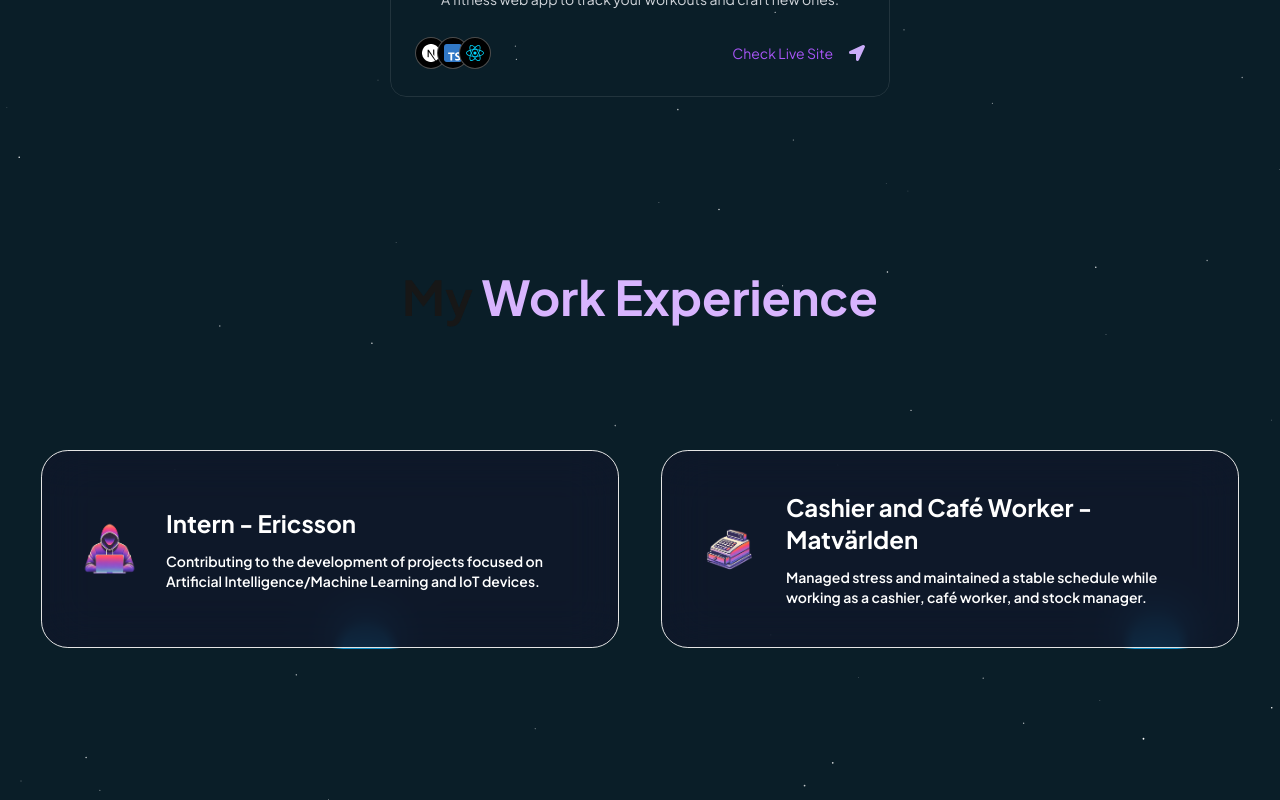
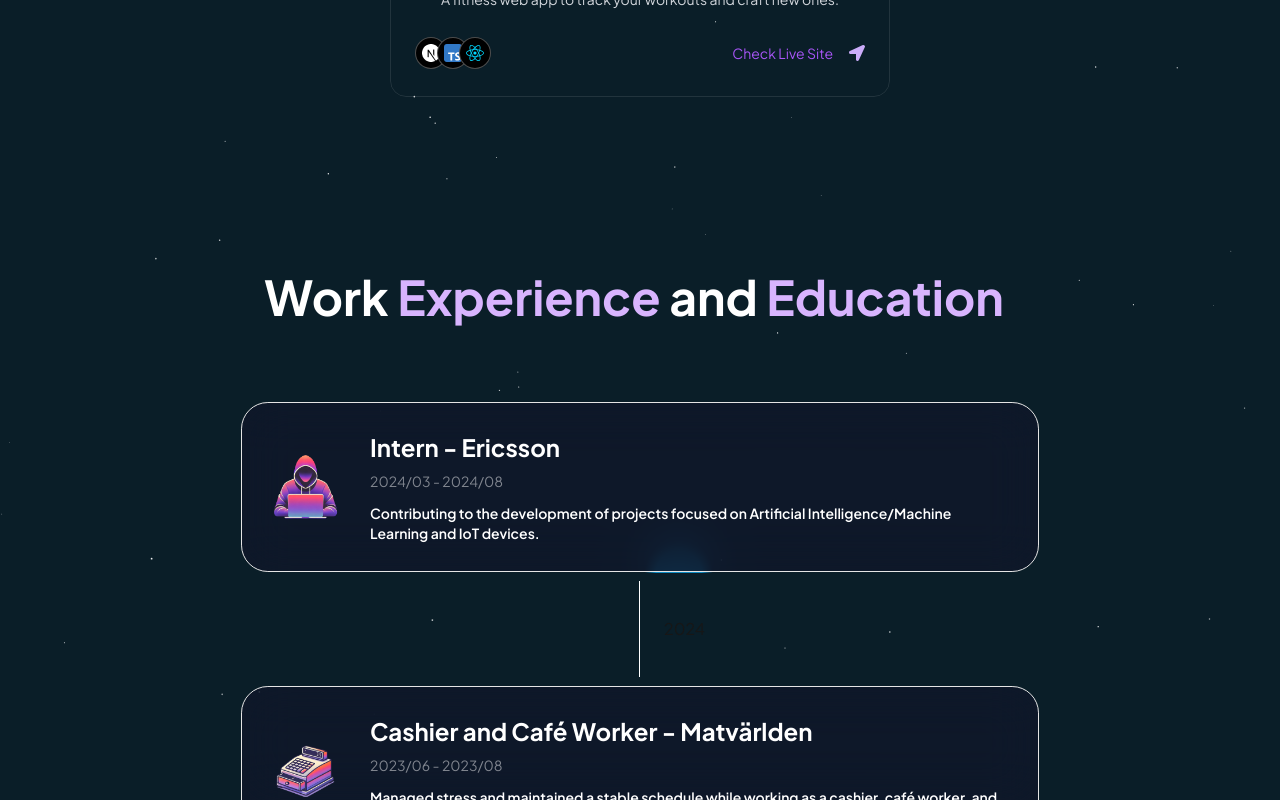
Before and after one commit to Serdar-b/portfolio, a Next.js app: page / in a window 1280 px wide. Shown: the part 2000-2800 px from the top of the page. Built offline with nearby package versions, Linux system fonts and the light colour scheme.

Commit message:
local error fix, changed experience into a timeline

```diff
--- a/components/Experience.tsx
+++ b/components/Experience.tsx
@@ -3,40 +3,54 @@ import { workExperience } from "../data";
 import React from "react";
 import { Button } from "./ui/movingBorder";
 import Image from "next/image";
-
 const Experience = () => {
   return (
-    <div className="py-20" id="experiences">
-      <h1 className="text-center font-bold text-4xl md:text-5xl pb-20">
-        My
-        <span className="text-purple-300"> Work Experience</span>
+    <div
+      className="flex flex-col justify-center items-center py-20"
+      id="experiences"
+    >
+      <h1 className="text-center font-bold text-4xl md:text-5xl pb-20 mr-3">
+        <span className="text-white">
+          Work <span className="text-purple-300">Experience</span> and{" "}
+          <span className="text-purple-300">Education</span>
+        </span>
       </h1>
-      <div className="w-full mt-12 grid lg:grid-cols-4 grid-cols-1 gap-10">
+      <div className="flex flex-col justify-center items-center gap-2 max-w-[600px] sm:max-w-[800px]">
         {workExperience.map((card) => (
+          <React.Fragment key={card.id}>
+            {/* Card */}
             <Button
-            key={card.id}
               borderRadius="1.75rem"
-            className="flex-1 text-white border-neutral-200 dark:border-slate-800"
+              className="flex-1 text-white border-neutral-200 dark:border-slate-800 p-3"
               duration={Math.floor(Math.random() * 10000) + 10000}
             >
-            <div className="flex lg:flex-row flex-col lg:items-center p-3 py-6 md:p-5 lg:p-10 gap-2">
+              <div className="flex items-center md:flex-row flex-col md:items-center p-3 py-6 md:p-5 lg:p-4 gap-2">
                 <Image
                   src={card.thumbnail}
                   alt={card.thumbnail}
-                width={54}
-                height={54}
-                className="lg:w-18 md:w-14 w-12"
+                  width={72}
+                  height={72}
+                  quality={100}
+                  className="object-contain"
                 />
                 <div className="lg:ms-5">
                   <h1 className="text-start text-xl md:text-2xl font-bold">
                     {card.title}
                   </h1>
+                  <h2 className="text-start pt-2 text-gray-100/50 text-sm font-thin">
+                    {card.date}
+                  </h2>
                   <p className="text-start text-white-100 mt-3 font-semibold">
                     {card.desc}
                   </p>
                 </div>
               </div>
             </Button>
+            <div className="flex flex-row items-center ml-16 justify-center gap-6">
+              <div className="bg-white w-[1px] h-24 mx-auto" />
+              <h1>{card.year}</h1>
+            </div>
+          </React.Fragment>
         ))}
       </div>
     </div>
--- a/components/ToolBox.tsx
+++ b/components/ToolBox.tsx
@@ -1,4 +1,3 @@
-
 import { toolBox } from "@/data";
 import React, { Fragment } from "react";
 import Icon from "./Icon";
--- a/data/index.ts
+++ b/data/index.ts
@@ -4,12 +4,13 @@ export const navItems = [
   { name: "Contact", link: "#about" },
 ];
 
-
 export const workExperience = [
   {
     id: 1,
     title: "Intern - Ericsson",
     desc: "Contributing to the development of projects focused on Artificial Intelligence/Machine Learning and IoT devices.",
+    date: "2024/03 - 2024/08",
+    year: "2024",
     className: "md:col-span-2",
     thumbnail: "/intern.png",
   },
@@ -17,10 +18,22 @@ export const workExperience = [
     id: 2,
     title: "Cashier and Café Worker - Matvärlden",
     desc: "Managed stress and maintained a stable schedule while working as a cashier, café worker, and stock manager.",
+    date: "2023/06 - 2023/08",
+    year: "2023",
     className: "md:col-span-2",
     thumbnail: "/cashier.png",
   },
+  {
+    id: 3,
+    title: "BSc. Computer Engineering - KTH Royal Institute of Technology",
+    desc: "Studied computer engineering with courses in object-oriented programming, data structures, algorithms, and design of global applications.",
+    date: "2021/08 - 2024/06",
+    year: "2021",
+    className: "md:col-span-2",
+    thumbnail: "/book.png",
+  },
 ];
+
 
 import JsIcon from "@/public/icons/js.svg";
 import HtmlIcon from "@/public/icons/html5.svg";
--- a/next.config.ts
+++ b/next.config.ts
@@ -1,30 +1,22 @@
 /** @type {import('next').NextConfig} */
 const nextConfig: import('next').NextConfig = {
   webpack(config) {
-    // Grab the existing rule that handles SVG imports
-    const fileLoaderRule = config.module.rules.find((rule: { test: { test: (arg0: string) => any } }) =>
-      rule.test?.test?.('.svg'),
-    )
+    config.module.rules.push({
+      test: /\.svg$/,
+      use: ["@svgr/webpack"],
+    });
+    return config;
+  },
+  experimental: {
+    turbo: {
+      rules: {
+        "*.svg": {
+          loaders: ["@svgr/webpack"],
+          as: "*.ts",
+        },
+      },
+    },
+  },
+};
 
-    config.module.rules.push(
-      {
-        ...fileLoaderRule,
-        test: /\.svg$/i,
-        resourceQuery: /url/, // *.svg?url
-      },
-      {
-        test: /\.svg$/i,
-        issuer: /\.[jt]sx?$/,
-        resourceQuery: { not: /url/ }, // exclude if *.svg?url
-        use: ['@svgr/webpack'],
-      },
-    )
-
-    // Modify the file loader rule to ignore *.svg, since we have it handled now.
-    fileLoaderRule.exclude = /\.svg$/i
-
-    return config
-  },
-}
-
-module.exports = nextConfig
+export default nextConfig;
--- a/tsconfig.json
+++ b/tsconfig.json
@@ -28,7 +28,7 @@
     "**/*.ts",
     "**/*.tsx",
     ".next/types/**/*.ts",
-    "next.config.js"
+    "next.config.ts"
   ],
   "exclude": ["node_modules"]
 }
```
Also changed, not shown: svgr.d.ts (+4 -4 lines), components/Icon.tsx (line endings or trailing spaces), public/book.png (added), tailwind.config.ts (line endings or trailing spaces). Lines whose indentation alone changed are shown as unchanged.
